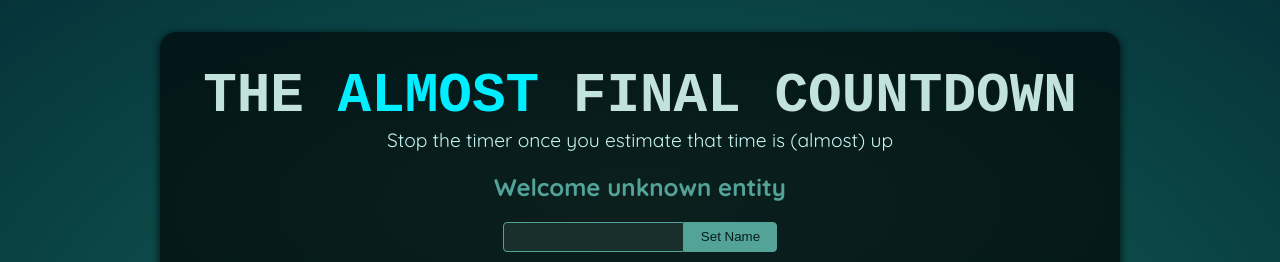
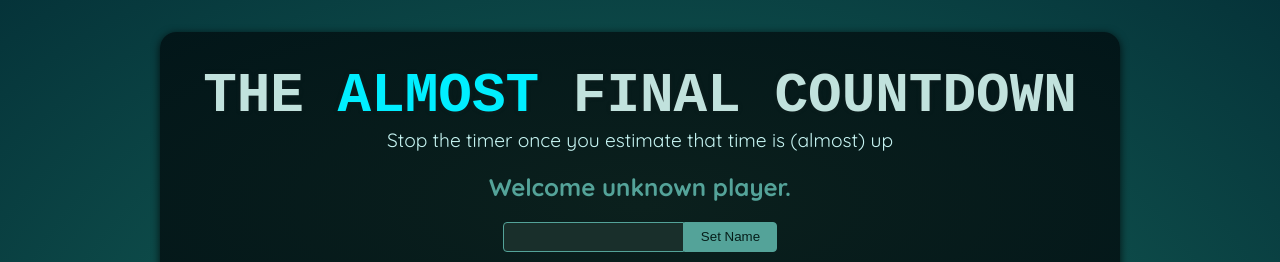
Before and after one commit to t-t13/test02, a React (Vite) app: page / in a window 1280 px wide. Shown: the top 262 px of the page. Built offline with nearby package versions, Linux system fonts and the light colour scheme; a web font is replaced by a local one.

Commit message:
react refs & portal # 03 : player

```diff
--- a/src/components/Player.jsx
+++ b/src/components/Player.jsx
@@ -1,10 +1,20 @@
+import { useRef, useState } from "react";
+
 export default function Player() {
+  const [currentPlayerName, setCurrentPlayerName] = useState();
+  const playerName = useRef();
+
+  const handleChangeName = () => {
+    setCurrentPlayerName(playerName.current.value);
+    // playerName.current.value = ''
+  }
+
   return (
     <section id="player">
-      <h2>Welcome unknown entity</h2>
+      <h2>Welcome {currentPlayerName ?? 'unknown player.'} </h2>
       <p>
-        <input type="text" />
-        <button>Set Name</button>
+        <input type="text" ref={playerName} />
+        <button onClick={handleChangeName}>Set Name</button>
       </p>
     </section>
   );
```
